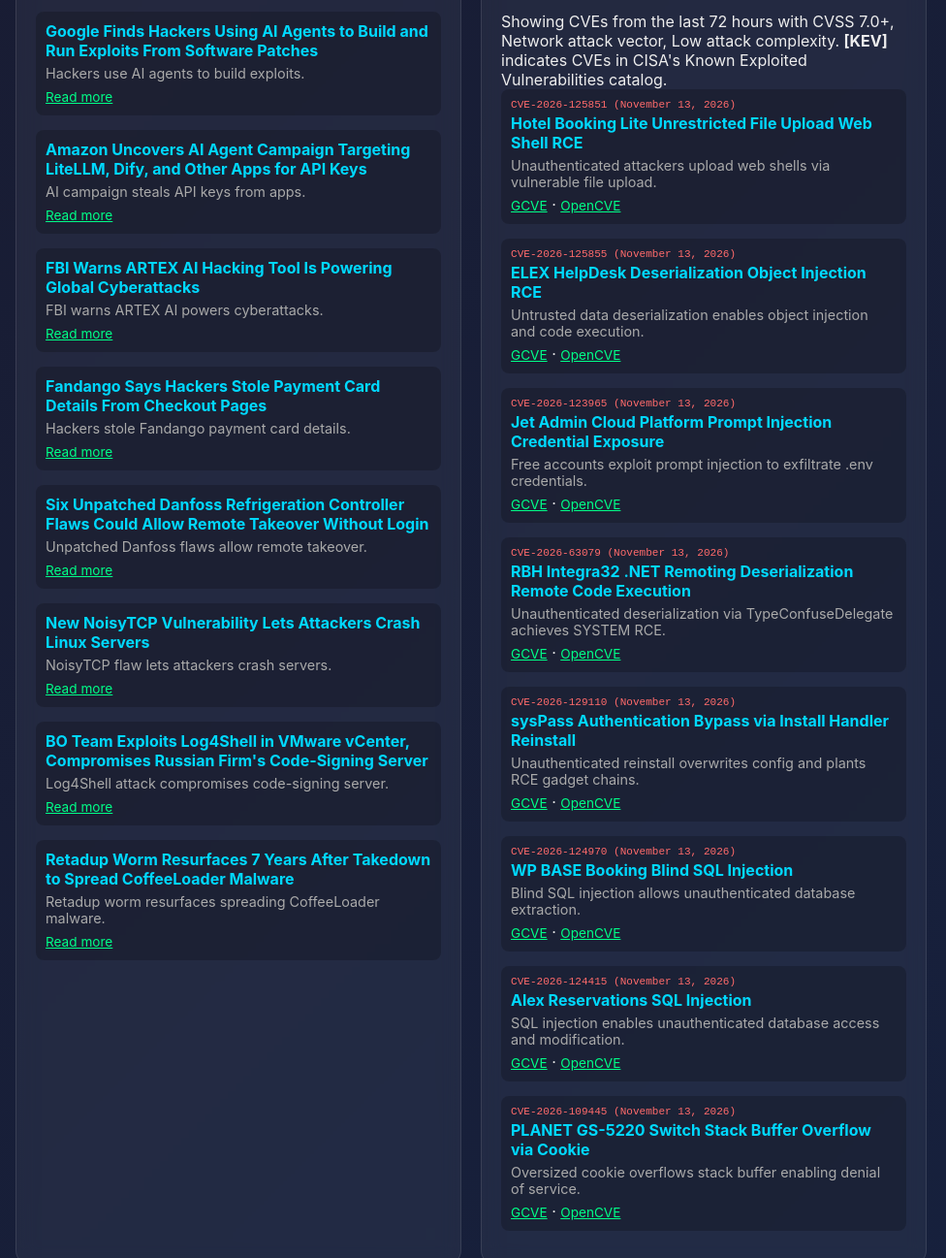
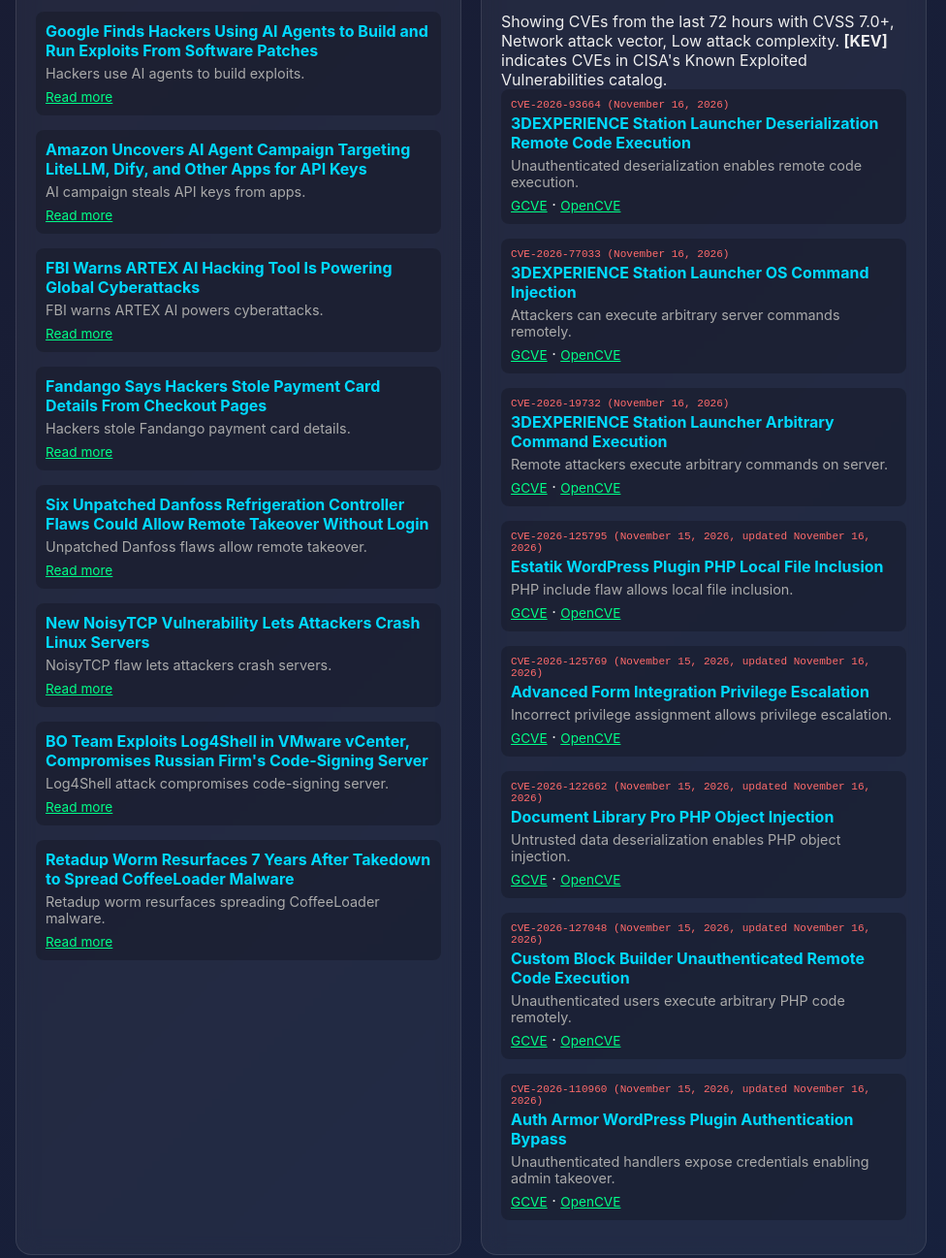
Before and after one commit to pastel0510/dashboard, a plain HTML site: page index.html in a window 1280 px wide. Shown: the part 1295-2592 px from the top of the page at 97% size, 304-1280 px from the left. Drawn offline with Linux system fonts and the light colour scheme.

Commit message:
Dashboard 2026-11-16 18:49

```diff
--- a/index.html
+++ b/index.html
@@ -501,60 +501,61 @@
                             <p class="disclaimer">Showing CVEs from the last 72 hours with CVSS 7.0+, Network attack vector, Low attack complexity. <strong>[KEV]</strong> indicates CVEs in CISA's Known Exploited Vulnerabilities catalog.</p>
 
 <div class="bulletin-item">
-<p class="cve-id">CVE-2026-125851 (November 13, 2026)</p>
-<h3>Hotel Booking Lite Unrestricted File Upload Web Shell RCE</h3>
-<p>Unauthenticated attackers upload web shells via vulnerable file upload.</p>
-<a href="https://db.gcve.eu/cve/CVE-2026-125851" target="_blank">GCVE</a> · <a href="https://www.opencve.io/cve/CVE-2026-125851" target="_blank">OpenCVE</a>
+<p class="cve-id">CVE-2026-93664 (November 16, 2026)</p>
+<h3>3DEXPERIENCE Station Launcher Deserialization Remote Code Execution</h3>
+<p>Unauthenticated deserialization enables remote code execution.</p>
+<a href="https://db.gcve.eu/cve/CVE-2026-93664" target="_blank">GCVE</a> · <a href="https://www.opencve.io/cve/CVE-2026-93664" target="_blank">OpenCVE</a>
 </div>
 
 <div class="bulletin-item">
-<p class="cve-id">CVE-2026-125855 (November 13, 2026)</p>
-<h3>ELEX HelpDesk Deserialization Object Injection RCE</h3>
-<p>Untrusted data deserialization enables object injection and code execution.</p>
-<a href="https://db.gcve.eu/cve/CVE-2026-125855" target="_blank">GCVE</a> · <a href="https://www.opencve.io/cve/CVE-2026-125855" target="_blank">OpenCVE</a>
+<p class="cve-id">CVE-2026-77033 (November 16, 2026)</p>
+<h3>3DEXPERIENCE Station Launcher OS Command Injection</h3>
+<p>Attackers can execute arbitrary server commands remotely.</p>
+<a href="https://db.gcve.eu/cve/CVE-2026-77033" target="_blank">GCVE</a> · <a href="https://www.opencve.io/cve/CVE-2026-77033" target="_blank">OpenCVE</a>
 </div>
 
 <div class="bulletin-item">
-<p class="cve-id">CVE-2026-123965 (November 13, 2026)</p>
-<h3>Jet Admin Cloud Platform Prompt Injection Credential Exposure</h3>
-<p>Free accounts exploit prompt injection to exfiltrate .env credentials.</p>
-<a href="https://db.gcve.eu/cve/CVE-2026-123965" target="_blank">GCVE</a> · <a href="https://www.opencve.io/cve/CVE-2026-123965" target="_blank">OpenCVE</a>
+<p class="cve-id">CVE-2026-19732 (November 16, 2026)</p>
+<h3>3DEXPERIENCE Station Launcher Arbitrary Command Execution</h3>
+<p>Remote attackers execute arbitrary commands on server.</p>
+<a href="https://db.gcve.eu/cve/CVE-2026-19732" target="_blank">GCVE</a> · <a href="https://www.opencve.io/cve/CVE-2026-19732" target="_blank">OpenCVE</a>
 </div>
 
 <div class="bulletin-item">
-<p class="cve-id">CVE-2026-63079 (November 13, 2026)</p>
-<h3>RBH Integra32 .NET Remoting Deserialization Remote Code Execution</h3>
-<p>Unauthenticated deserialization via TypeConfuseDelegate achieves SYSTEM RCE.</p>
-<a href="https://db.gcve.eu/cve/CVE-2026-63079" target="_blank">GCVE</a> · <a href="https://www.opencve.io/cve/CVE-2026-63079" target="_blank">OpenCVE</a>
+<p class="cve-id">CVE-2026-125795 (November 15, 2026, updated November 16, 2026)</p>
+<h3>Estatik WordPress Plugin PHP Local File Inclusion</h3>
+<p>PHP include flaw allows local file inclusion.</p>
+<a href="https://db.gcve.eu/cve/CVE-2026-125795" target="_blank">GCVE</a> · <a href="https://www.opencve.io/cve/CVE-2026-125795" target="_blank">OpenCVE</a>
 </div>
 
 <div class="bulletin-item">
-<p class="cve-id">CVE-2026-129110 (November 13, 2026)</p>
-<h3>sysPass Authentication Bypass via Install Handler Reinstall</h3>
-<p>Unauthenticated reinstall overwrites config and plants RCE gadget chains.</p>
-<a href="https://db.gcve.eu/cve/CVE-2026-129110" target="_blank">GCVE</a> · <a href="https://www.opencve.io/cve/CVE-2026-129110" target="_blank">OpenCVE</a>
+<p class="cve-id">CVE-2026-125769 (November 15, 2026, updated November 16, 2026)</p>
+<h3>Advanced Form Integration Privilege Escalation</h3>
+<p>Incorrect privilege assignment allows privilege escalation.</p>
+<a href="https://db.gcve.eu/cve/CVE-2026-125769" target="_blank">GCVE</a> · <a href="https://www.opencve.io/cve/CVE-2026-125769" target="_blank">OpenCVE</a>
 </div>
 
 <div class="bulletin-item">
-<p class="cve-id">CVE-2026-124970 (November 13, 2026)</p>
-<h3>WP BASE Booking Blind SQL Injection</h3>
-<p>Blind SQL injection allows unauthenticated database extraction.</p>
-<a href="https://db.gcve.eu/cve/CVE-2026-124970" target="_blank">GCVE</a> · <a href="https://www.opencve.io/cve/CVE-2026-124970" target="_blank">OpenCVE</a>
+<p class="cve-id">CVE-2026-122662 (November 15, 2026, updated November 16, 2026)</p>
+<h3>Document Library Pro PHP Object Injection</h3>
+<p>Untrusted data deserialization enables PHP object injection.</p>
+<a href="https://db.gcve.eu/cve/CVE-2026-122662" target="_blank">GCVE</a> · <a href="https://www.opencve.io/cve/CVE-2026-122662" target="_blank">OpenCVE</a>
 </div>
 
 <div class="bulletin-item">
-<p class="cve-id">CVE-2026-124415 (November 13, 2026)</p>
-<h3>Alex Reservations SQL Injection</h3>
-<p>SQL injection enables unauthenticated database access and modification.</p>
-<a href="https://db.gcve.eu/cve/CVE-2026-124415" target="_blank">GCVE</a> · <a href="https://www.opencve.io/cve/CVE-2026-124415" target="_blank">OpenCVE</a>
+<p class="cve-id">CVE-2026-127048 (November 15, 2026, updated November 16, 2026)</p>
+<h3>Custom Block Builder Unauthenticated Remote Code Execution</h3>
+<p>Unauthenticated users execute arbitrary PHP code remotely.</p>
+<a href="https://db.gcve.eu/cve/CVE-2026-127048" target="_blank">GCVE</a> · <a href="https://www.opencve.io/cve/CVE-2026-127048" target="_blank">OpenCVE</a>
 </div>
 
 <div class="bulletin-item">
-<p class="cve-id">CVE-2026-109445 (November 13, 2026)</p>
-<h3>PLANET GS-5220 Switch Stack Buffer Overflow via Cookie</h3>
-<p>Oversized cookie overflows stack buffer enabling denial of service.</p>
-<a href="https://db.gcve.eu/cve/CVE-2026-109445" target="_blank">GCVE</a> · <a href="https://www.opencve.io/cve/CVE-2026-109445" target="_blank">OpenCVE</a>
+<p class="cve-id">CVE-2026-110960 (November 15, 2026, updated November 16, 2026)</p>
+<h3>Auth Armor WordPress Plugin Authentication Bypass</h3>
+<p>Unauthenticated handlers expose credentials enabling admin takeover.</p>
+<a href="https://db.gcve.eu/cve/CVE-2026-110960" target="_blank">GCVE</a> · <a href="https://www.opencve.io/cve/CVE-2026-110960" target="_blank">OpenCVE</a>
 </div>
+
                         </div>
                     </div>
                 </div>
@@ -584,7 +585,7 @@
             </main>
         </div>
 
-        <p class="timestamp">Last updated: 2026-11-16 20:30 (Europe/Helsinki, UTC2)</p>
+        <p class="timestamp">Last updated: 2026-11-16 20:49 (Europe/Helsinki, UTC2)</p>
         <p class="disclaimer" style="text-align:center;margin-top:20px;font-size:0.75em;color:#666;">
             Auto-generated with AI · Updated regularly · <a href="https://github.com/pastel0510/dashboard" style="color:#888;">Source</a>
         </p>
```
Also changed, not shown: weather.html (+7 -7 lines).
